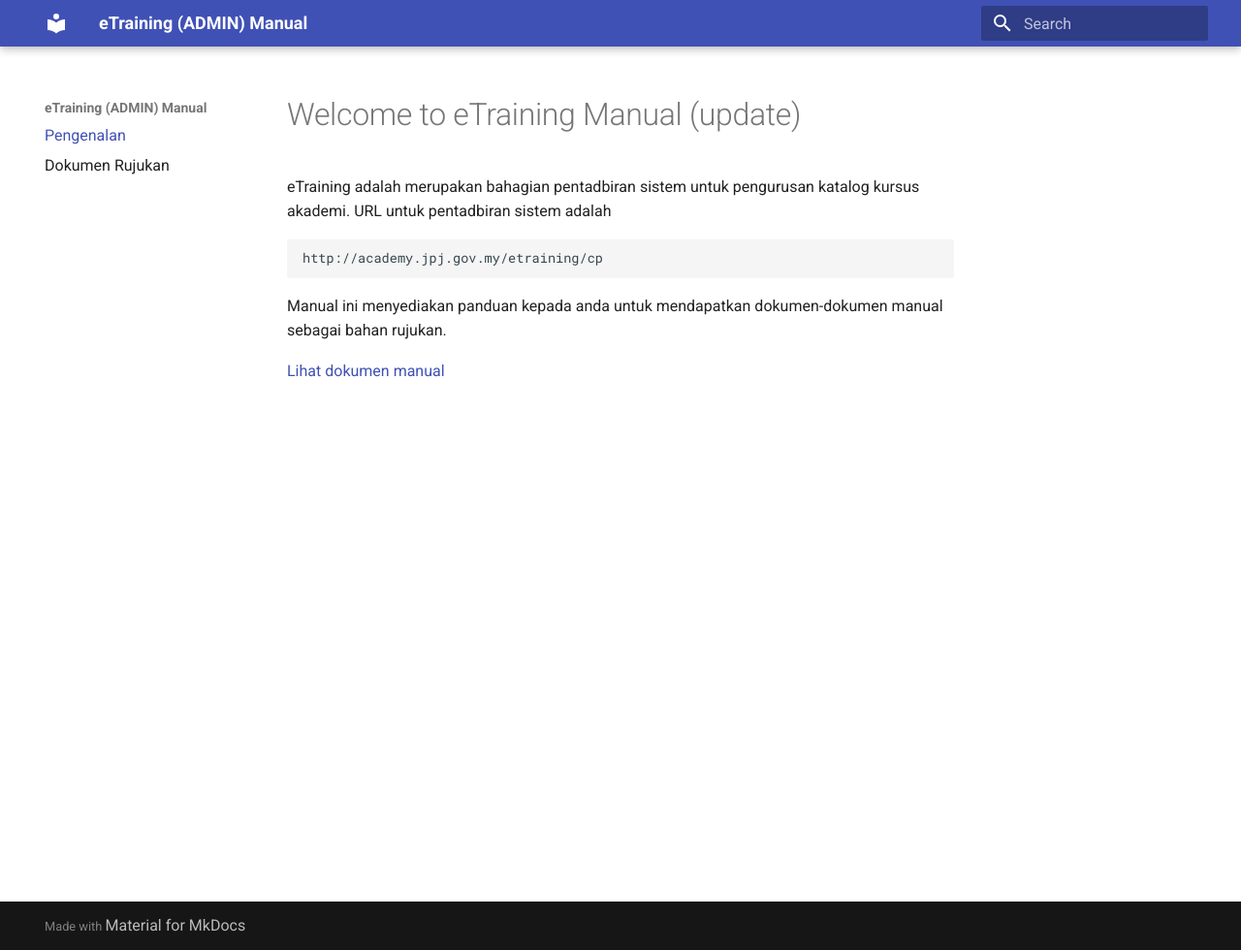
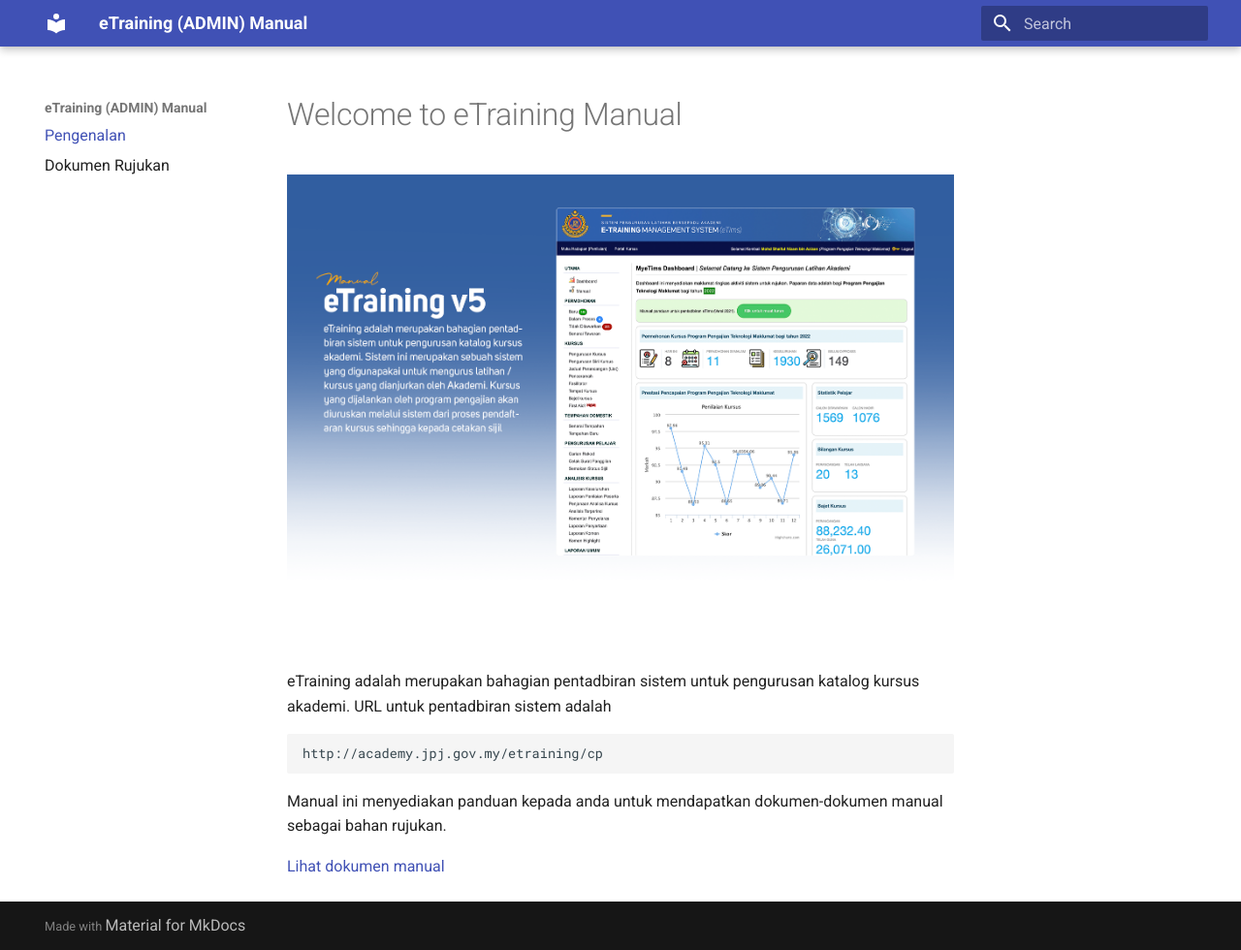
Before and after one commit to akademi-jpj/etraining, an MkDocs documentation site: the page built from docs/index.md, in a window 1280 px wide and 980 px high. Shown: the whole window at 97% size. Built offline with MkDocs 1.6.1 and Material for MkDocs 9.7.7, drawn with Linux system fonts in a browser that asks for light colours.

Commit message:
Add image to index

```diff
--- a/docs/index.md
+++ b/docs/index.md
@@ -1,4 +1,7 @@
-# Welcome to eTraining Manual (update)
+# Welcome to eTraining Manual
+
+![Intro](img/intro-etraining.png)
+
 
 eTraining adalah merupakan bahagian pentadbiran sistem untuk pengurusan katalog kursus akademi. URL untuk pentadbiran sistem adalah
 
```
Also changed, not shown: docs/img/intro-etraining.png (added).
